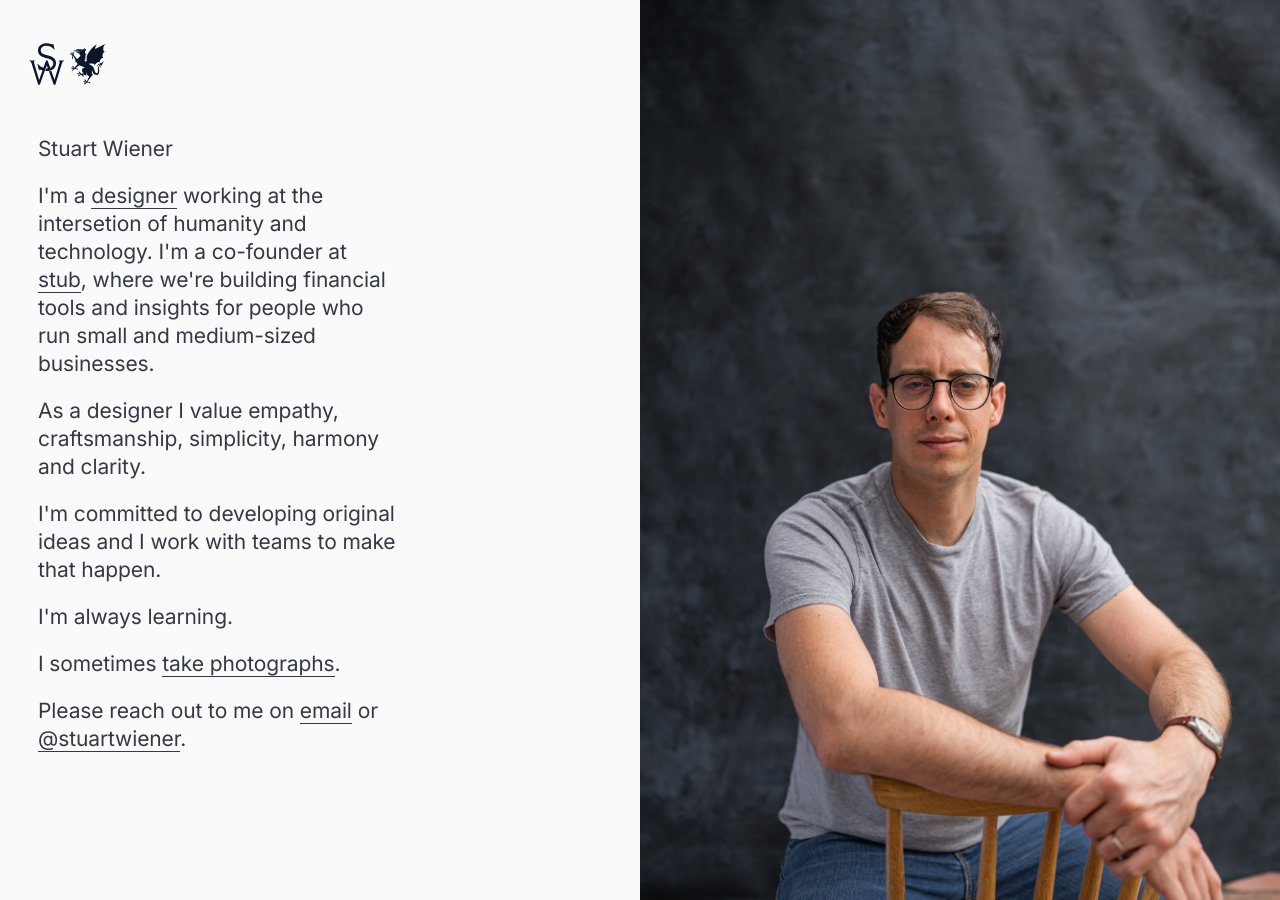
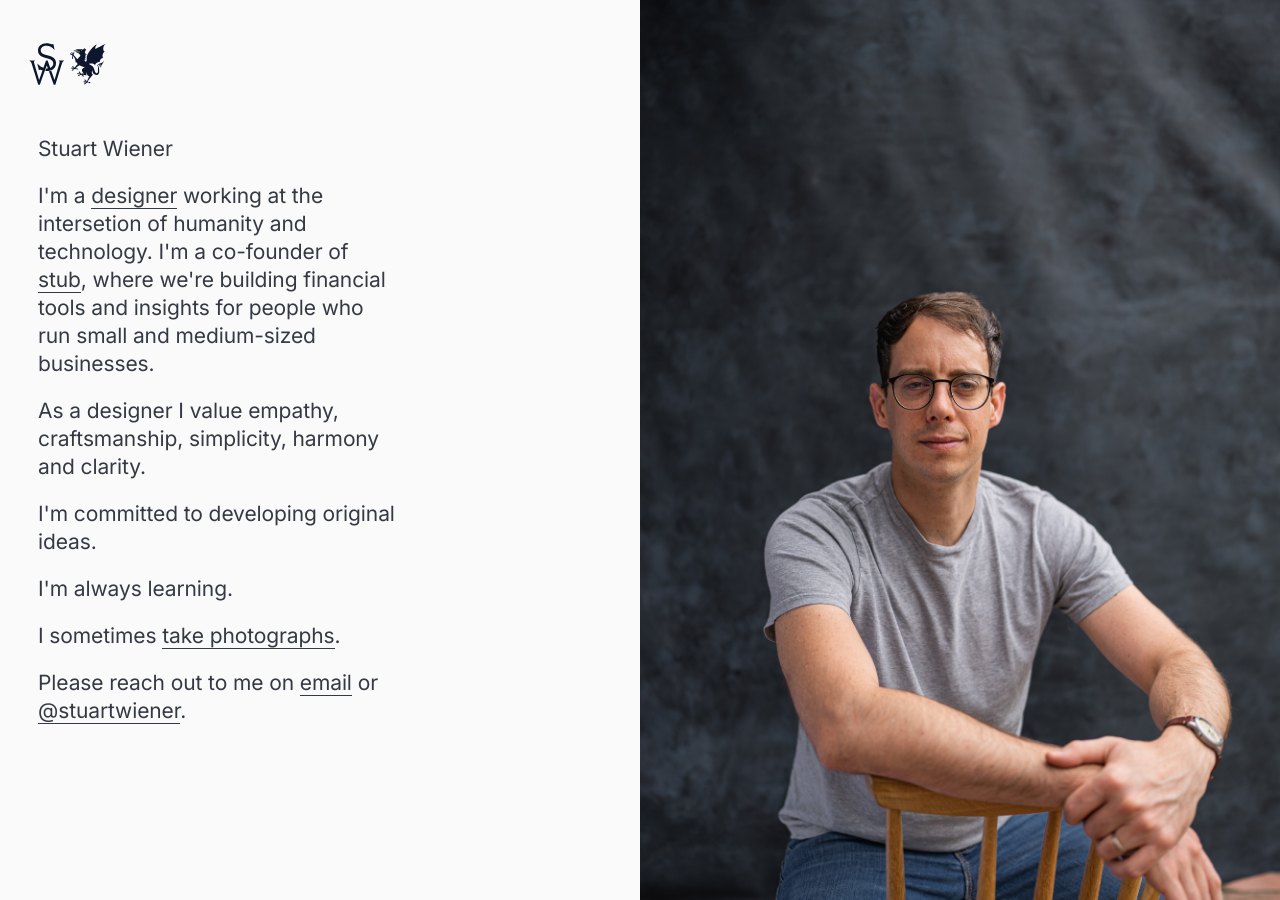
Before and after one commit to stuartwiener/stuartwiener.github.io, a Jekyll site: the page built from index.html, in a window 1280 px wide. Built offline with Jekyll 4.4.1, drawn with Linux system fonts in a browser that asks for light colours.

Commit message:
Less is more.

```diff
--- a/index.html
+++ b/index.html
@@ -6,11 +6,11 @@ show_background: true
 
 <h1>Stuart Wiener</h1>
 
-<p>I'm a <a href="https://www.linkedin.com/in/stuartwiener/">designer</a> working at the intersetion of humanity and technology. I'm a co-founder at <a href="https://stub.africa/">stub</a>, where we're building financial tools and insights for people who run small and medium-sized businesses.</p>
+<p>I'm a <a href="https://www.linkedin.com/in/stuartwiener/">designer</a> working at the intersetion of humanity and technology. I'm a co-founder of <a href="https://stub.africa/">stub</a>, where we're building financial tools and insights for people who run small and medium-sized businesses.</p>
 
 <p>As a designer I value empathy, craftsmanship, simplicity, harmony and clarity.</p>
 
-<p>I'm committed to developing original ideas and I work with teams to make that happen.</p>
+<p>I'm committed to developing original ideas.</p>
 
 <p>I'm always learning.</p>
 
```
